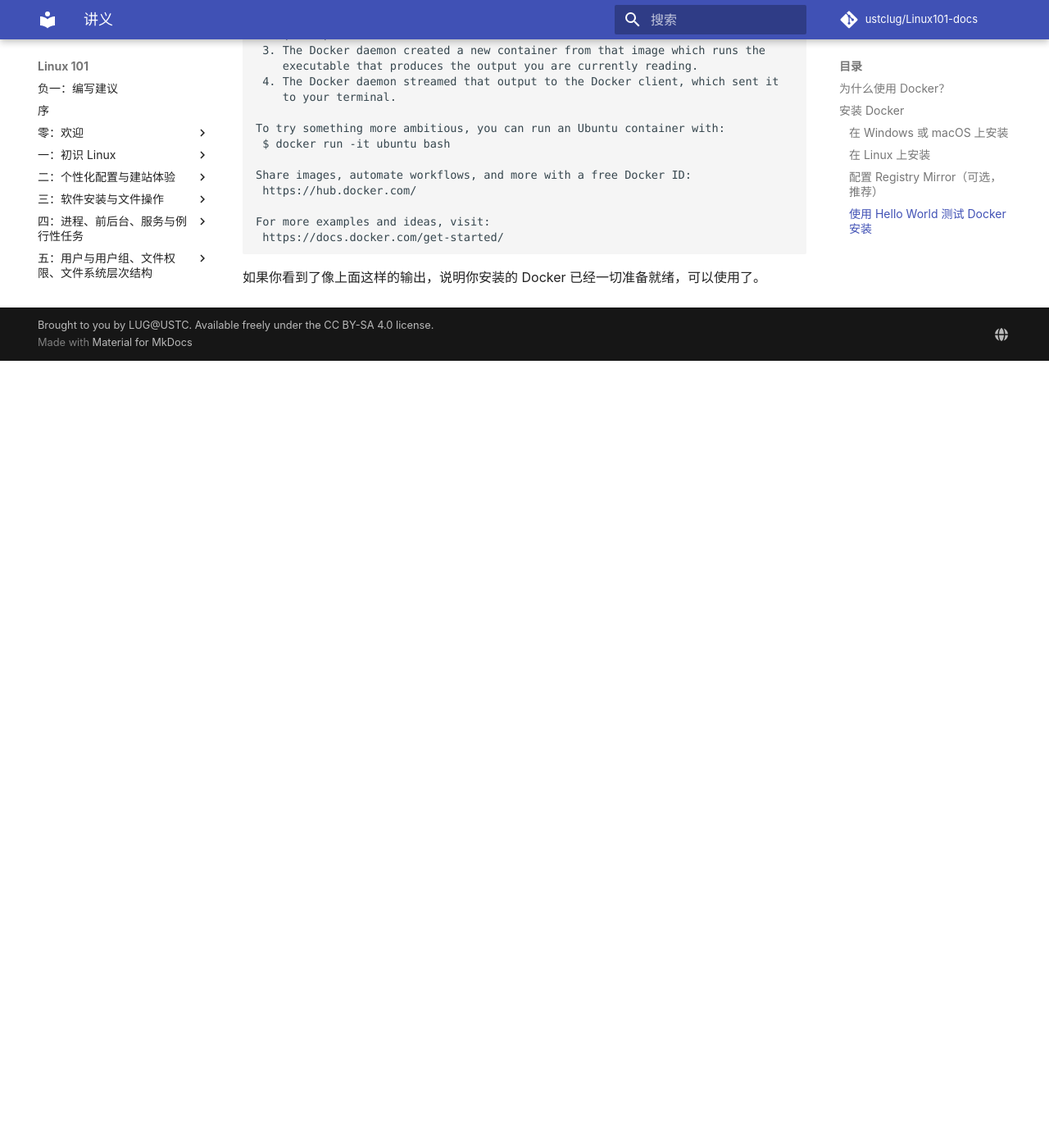
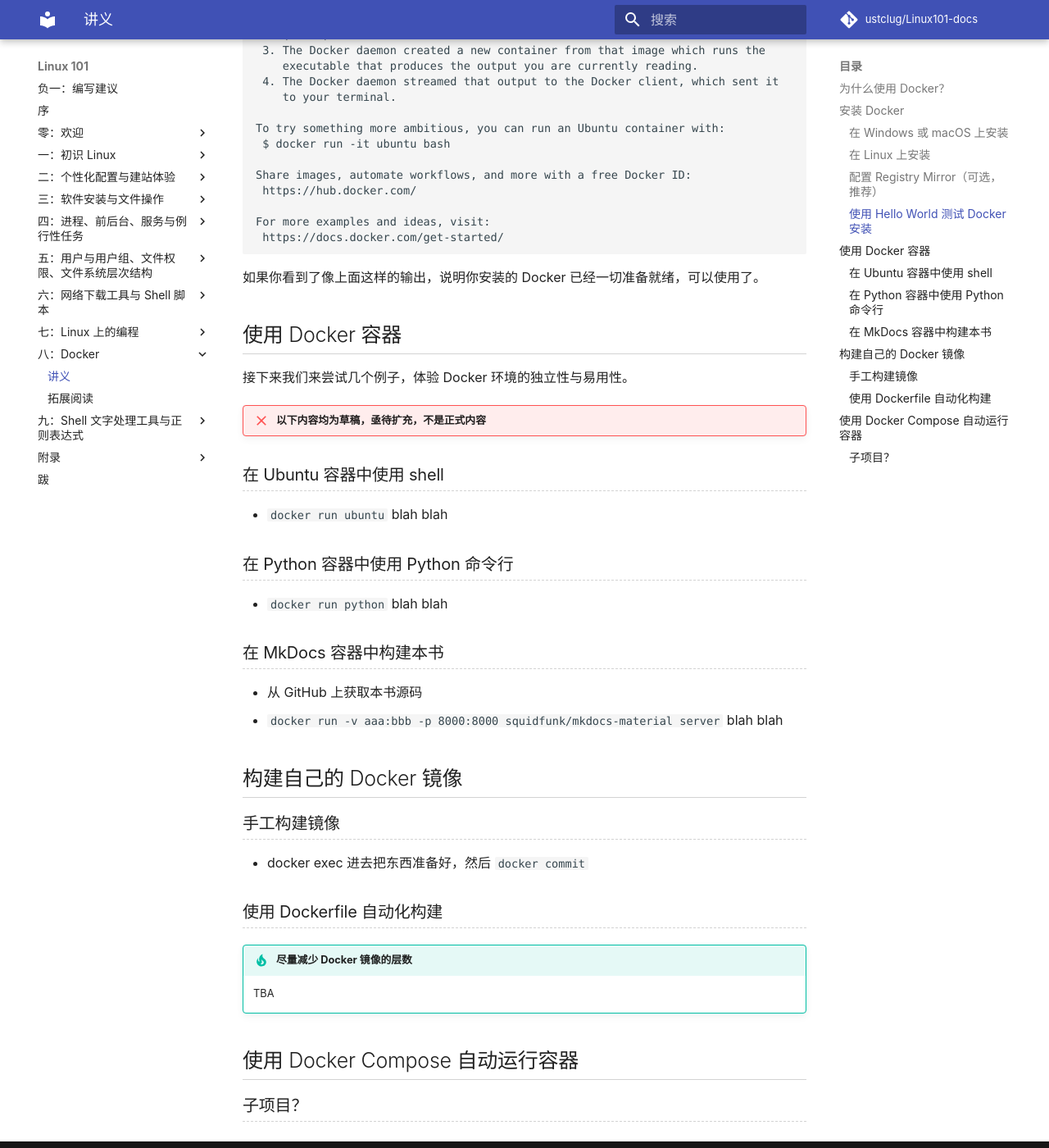
Before and after one commit to ustclug/Linux101-docs, an MkDocs documentation site: the page built from docs/Ch08/index.md, in a window 1280 px wide and 1400 px high, scrolled down 2769 px. Shown: the whole window at 82% size. Built offline with MkDocs 1.6.1 and Material for MkDocs 9.7.7, drawn with Linux system fonts in a browser that asks for light colours; comment, search, counter and statistics services are not loaded; before the commit the page ends 3209 px from its top, so only the background shows below that.

Commit message:
Ch08: Add more scaffolds

````diff
--- a/docs/Ch08/index.md
+++ b/docs/Ch08/index.md
@@ -107,3 +107,38 @@
 ```
 
 如果你看到了像上面这样的输出，说明你安装的 Docker 已经一切准备就绪，可以使用了。
+
+## 使用 Docker 容器 {#use-docker}
+
+接下来我们来尝试几个例子，体验 Docker 环境的独立性与易用性。
+
+!!! failure "以下内容均为草稿，亟待扩充，不是正式内容"
+
+### 在 Ubuntu 容器中使用 shell {#use-ubuntu-bash}
+
+- `docker run ubuntu` blah blah
+
+### 在 Python 容器中使用 Python 命令行 {#use-python-repl}
+
+- `docker run python` blah blah
+
+### 在 MkDocs 容器中构建本书 {#use-mkdocs-material-build}
+
+- 从 GitHub 上获取本书源码
+- `docker run -v aaa:bbb -p 8000:8000 squidfunk/mkdocs-material server` blah blah
+
+## 构建自己的 Docker 镜像 {#build-docker-image}
+
+### 手工构建镜像 {#build-manually}
+
+- docker exec 进去把东西准备好，然后 `docker commit`
+
+### 使用 Dockerfile 自动化构建 {#build-with-dockerfile}
+
+!!! tip "尽量减少 Docker 镜像的层数"
+
+    TBA
+
+## 使用 Docker Compose 自动运行容器 {#docker-compose}
+
+### 子项目？
````
Also changed, not shown: other parts of docs/Ch08/index.md (+1 -1 lines).
